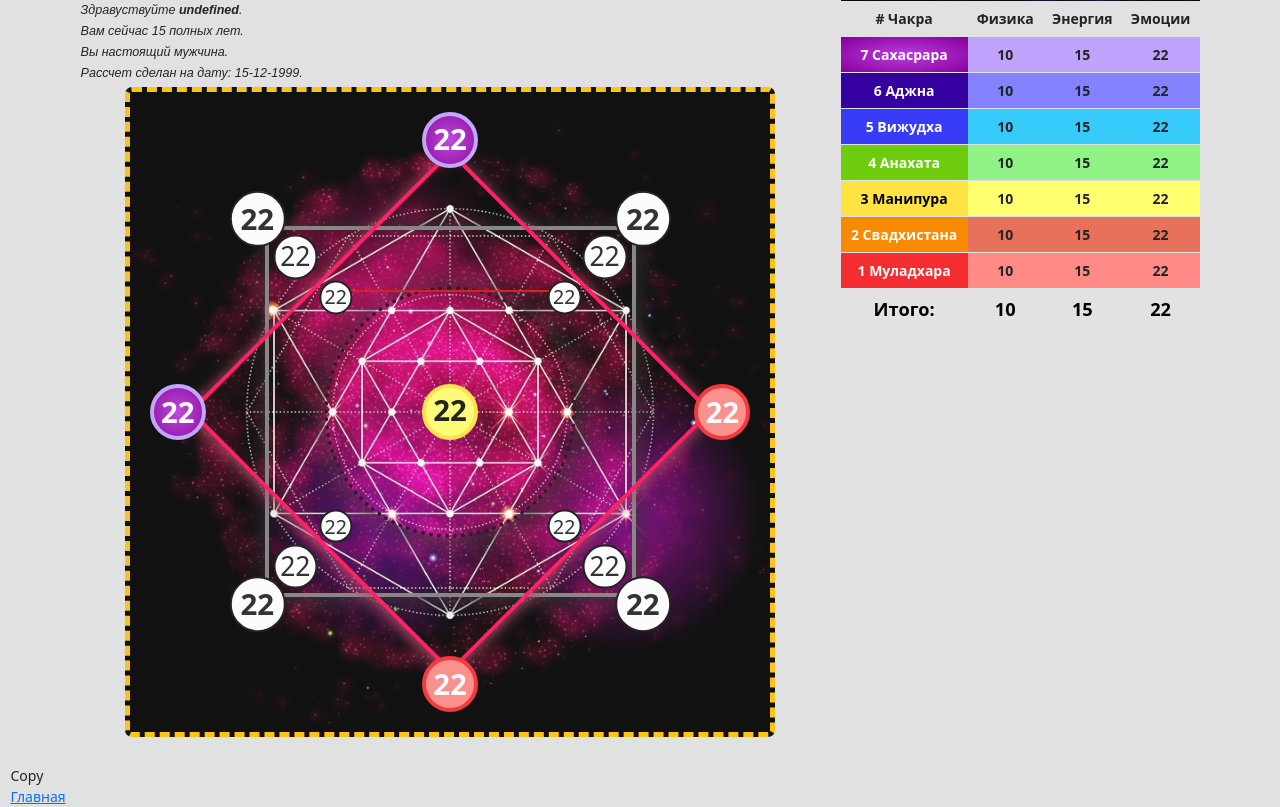
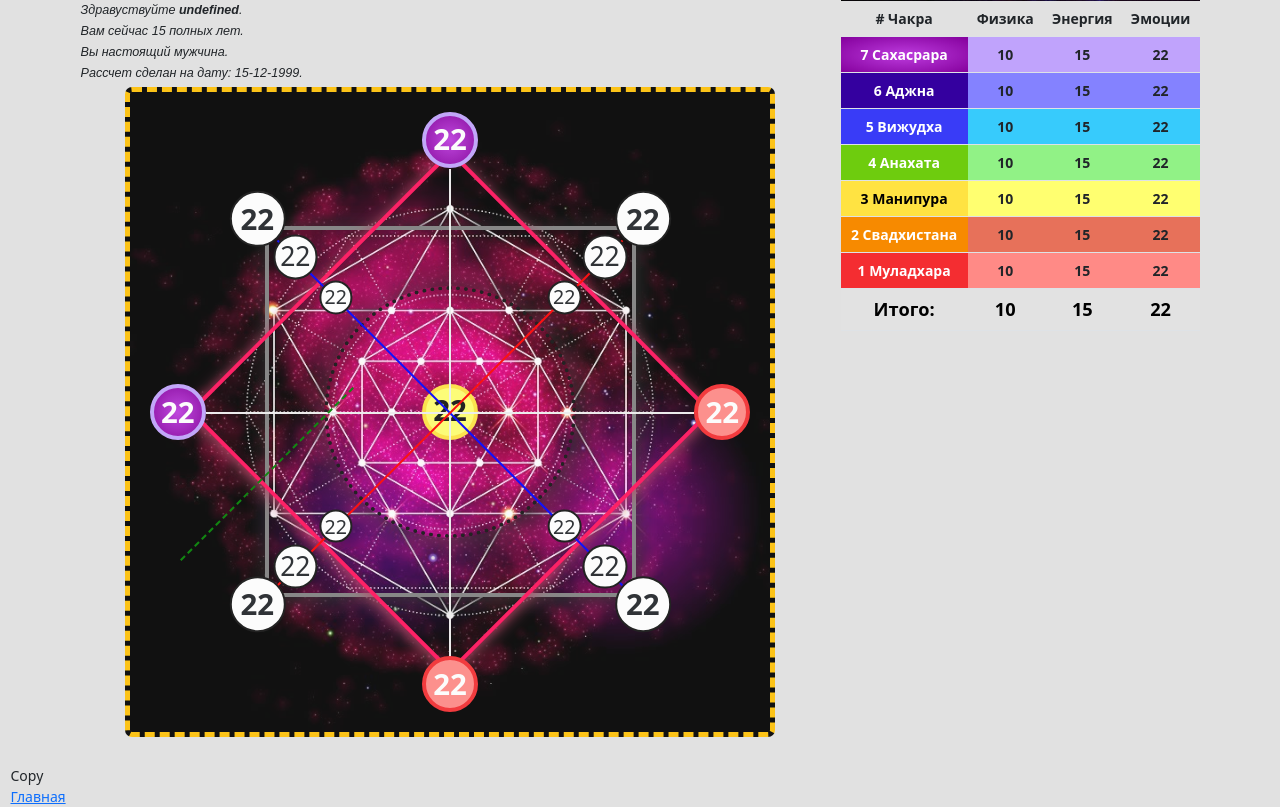
Before and after one commit to Olmeksky/matrix_fate2, a PHP site: page /matr.html in a window 1280 px wide. Shown: the part 407-1214 px from the top of the page. Run offline with PHP 8.4, Linux system fonts and the light colour scheme.

Commit message:
Update styler.css

```diff
--- a/css/styler.css
+++ b/css/styler.css
@@ -360,15 +360,49 @@ h1 {
 }
 
 .line-zeml {
-  border-bottom: solid 0.1rem #d71212;
+  border-bottom: solid 0.2rem #eee;
+  position: inherit;
+  z-index: 5;
+  top: 50%;
+  right: -50%;
+  width: 200%;
 }
 .line-nebo {
-  border-bottom: solid 0.1rem #d71212;
-  transform: scale(90deg);
+  border-bottom: solid 0.2rem #eee;
+  position: inherit;
+  z-index: 5;
+  top: 50%;
+  right: -50%;
+  width: 200%;
+  transform: rotate(90deg);
 }
-.line-muzh {}
-.line-zhen {}
-.line-love-deng {}
+.line-muzh {
+  border-bottom: solid 0.2rem blue;
+  position: inherit;
+  z-index: 5;
+  top: 50%;
+  right: -50%;
+  width: 200%;
+  transform: rotate(45deg);
+}
+.line-zhen {
+  border-bottom: solid 0.2rem red;
+  position: inherit;
+  z-index: 5;
+  top: 50%;
+  right: -50%;
+  width: 200%;
+  transform: rotate(-45deg);
+}
+.line-love-deng {
+  border-bottom: dashed 0.2rem green;
+  position: inherit;
+  z-index: 5;
+  top: 75%;
+  right: 75%;
+  width: 100%;
+  transform: rotate(135deg);
+}
 
 .table>:not(caption)>*>* {
   text-align: center;
```
